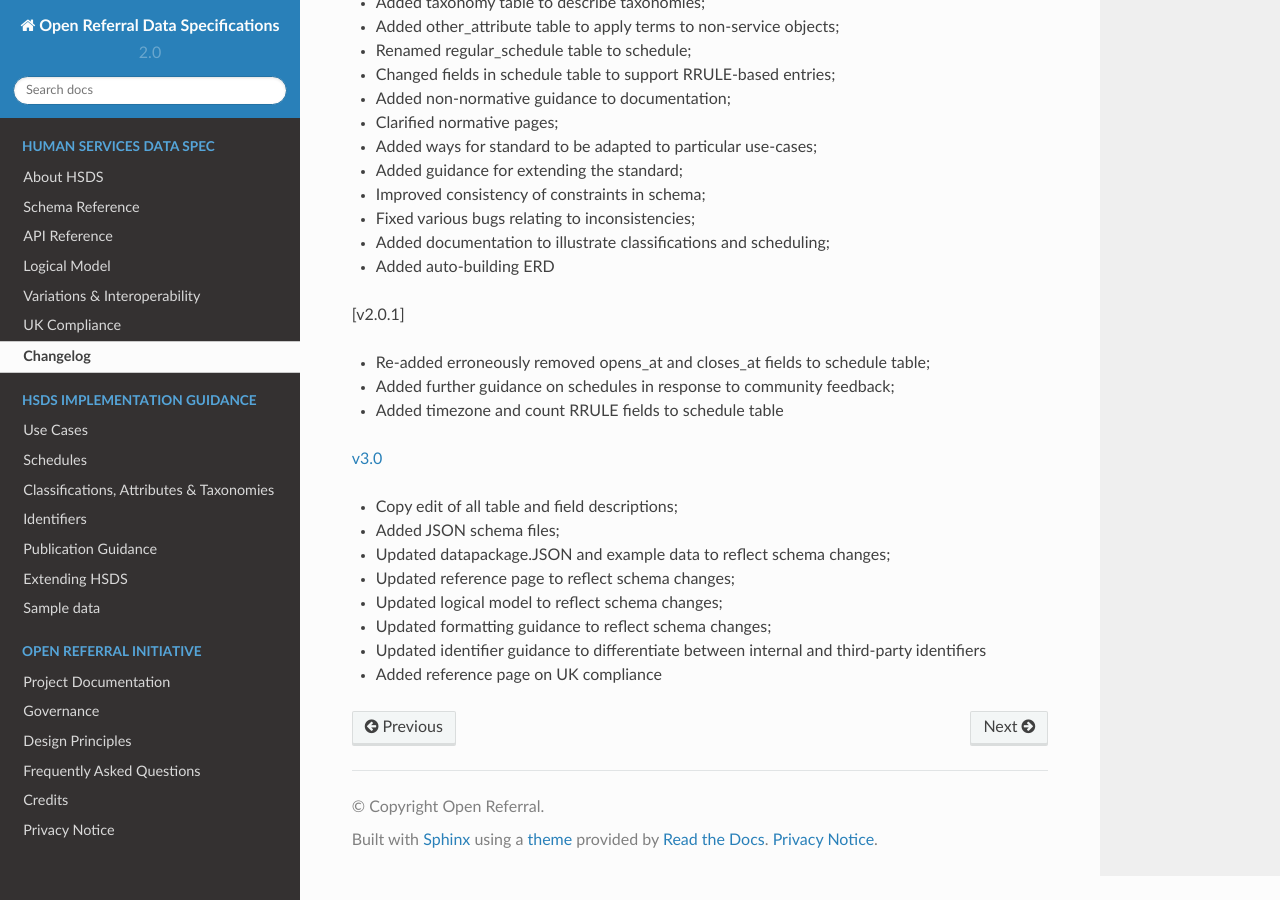
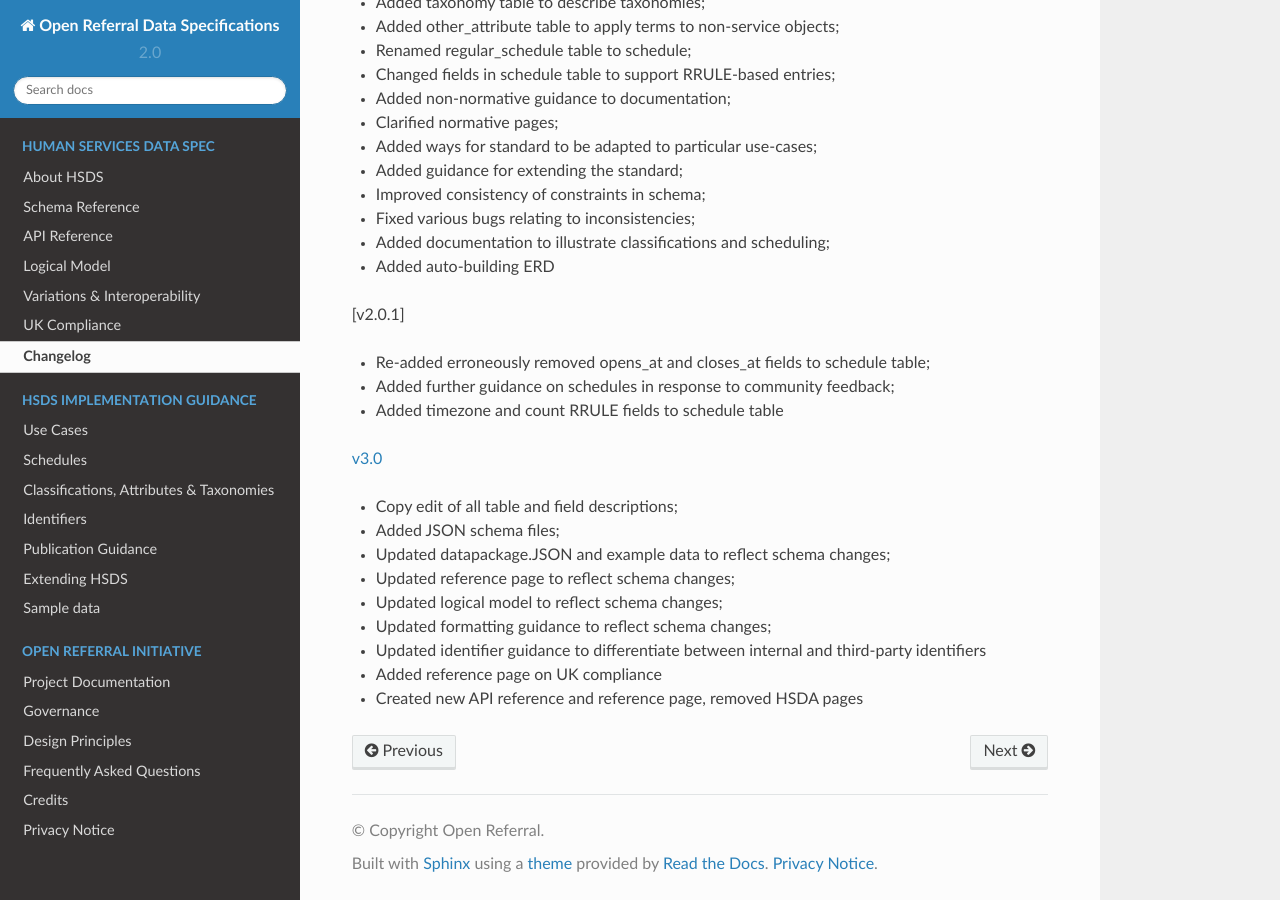
Before and after one commit to openreferral/specification, a Sphinx documentation site: the page built from docs/hsds/changelog.md, in a window 1280 px wide and 900 px high, scrolled down 2089 px. Built offline with Sphinx 7.4.7 and the Read the Docs theme 2.0.0, drawn with Linux system fonts in a browser that asks for light colours; a script that is not in the unit is left out; comment, search, counter and statistics services are not loaded.

Commit message:
update changelog

```diff
--- a/docs/hsds/changelog.md
+++ b/docs/hsds/changelog.md
@@ -108,3 +108,4 @@ No changes.
 * Updated formatting guidance to reflect schema changes;
 * Updated identifier guidance to differentiate between internal and third-party identifiers
 * Added reference page on UK compliance
+* Created new API reference and reference page, removed HSDA pages
```
